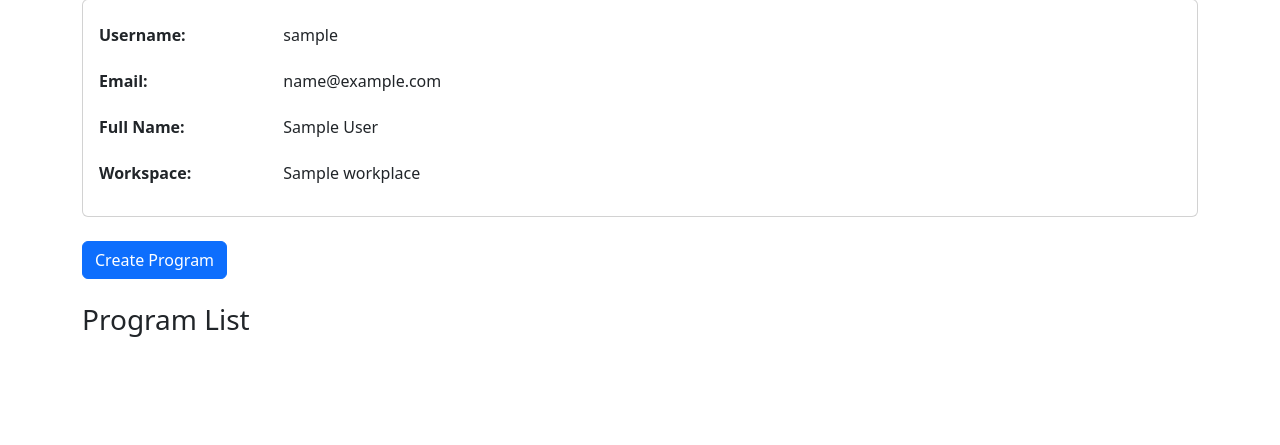
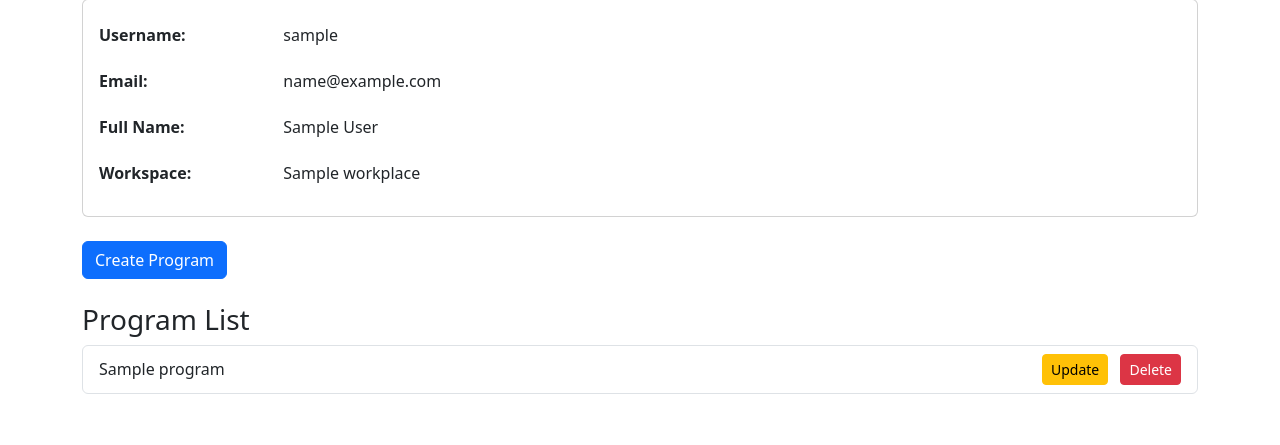
Before and after one commit to Rizkiraven/tubesnosql, a Flask app: page /profile in a window 1280 px wide. Shown: the part 143-588 px from the top of the page. Run offline with Flask 3, Linux system fonts and the light colour scheme; the visitor is signed in with stand-in values (Sample User, id 1); a database or web service that is not in the repository returns one stand-in record (values such as "Sample title").

Commit message:
punya thia

```diff
--- a/app.py
+++ b/app.py
@@ -363,7 +363,11 @@ def profile():
         return redirect(url_for('login'))
 
     username = session["username"]
-    user = users_collection.find_one({"username": username})
+    user = users_collection.find_one({"username": username}, {"_id": 0})
+
+    if not user:
+        flash("User not found.", "danger")
+        return redirect(url_for('login'))
 
     if request.method == "POST":
         full_name = request.form["full_name"]
@@ -376,7 +380,22 @@ def profile():
         flash("Profile updated successfully!", "success")
         return redirect(url_for('profile'))
 
-    return render_template('profile.html', user=user)
+    programs = programs_collection.find({"username": username})
+    return render_template('profile.html', user=user, programs=programs)
+
+@app.route('/delete_program/<program_id>', methods=["POST"])
+def delete_program(program_id):
+    if "username" not in session:
+        flash("Please log in to perform this action.", "warning")
+        return redirect(url_for('login'))
+
+    result = programs_collection.delete_one({"_id": ObjectId(program_id)})
+    if result.deleted_count > 0:
+        flash("Program deleted successfully!", "success")
+    else:
+        flash("Program not found or could not be deleted.", "danger")
+
+    return redirect(url_for('profile'))
 
 @app.route('/create_program', methods=['GET', 'POST'])
 def create_program():
--- a/templates/Profile.html
+++ b/templates/Profile.html
@@ -1,17 +1,24 @@
 <!DOCTYPE html>
 <html lang="en">
   <head>
-    <meta charset="UTF-8">
-    <meta name="viewport" content="width=device-width, initial-scale=1.0">
+    <meta charset="UTF-8" />
+    <meta name="viewport" content="width=device-width, initial-scale=1.0" />
     <title>Profile Page</title>
-    <link href="https://cdn.jsdelivr.net/npm/bootstrap@5.3.0-alpha1/dist/css/bootstrap.min.css" rel="stylesheet">
+    <link href="https://cdn.jsdelivr.net/npm/bootstrap@5.3.0-alpha1/dist/css/bootstrap.min.css" rel="stylesheet" />
   </head>
   <body>
-    <!-- Navbar -->
     <nav class="navbar navbar-expand-lg navbar-light bg-light">
       <div class="container-fluid">
         <a class="navbar-brand" href="#">MyApp</a>
-            <button class="navbar-toggler" type="button" data-bs-toggle="collapse" data-bs-target="#navbarNav" aria-controls="navbarNav" aria-expanded="false" aria-label="Toggle navigation">
+        <button
+          class="navbar-toggler"
+          type="button"
+          data-bs-toggle="collapse"
+          data-bs-target="#navbarNav"
+          aria-controls="navbarNav"
+          aria-expanded="false"
+          aria-label="Toggle navigation"
+        >
           <span class="navbar-toggler-icon"></span>
         </button>
         <div class="collapse navbar-collapse" id="navbarNav">
@@ -27,7 +34,6 @@
       </div>
     </nav>
 
-    <!-- Profile Section -->
     <div class="container mt-4">
       <h2 class="mb-4">Profile</h2>
       <div class="card p-3 mb-4">
@@ -67,8 +73,10 @@
         <li class="list-group-item d-flex justify-content-between align-items-center">
           {{ program.name }}
           <div>
-                    <a href="/update_program/{{ program.id }}" class="btn btn-warning btn-sm me-2">Update</a>
-                    <a href="/delete_program/{{ program.id }}" class="btn btn-danger btn-sm">Delete</a>
+            <a href="/update_program/{{ program._id }}" class="btn btn-warning btn-sm me-2">Update</a>
+            <form action="/delete_program/{{ program._id }}" method="POST" class="d-inline">
+              <button type="submit" class="btn btn-danger btn-sm">Delete</button>
+            </form>
           </div>
         </li>
         {% endfor %}
```
Lines whose indentation alone changed are shown as unchanged.
